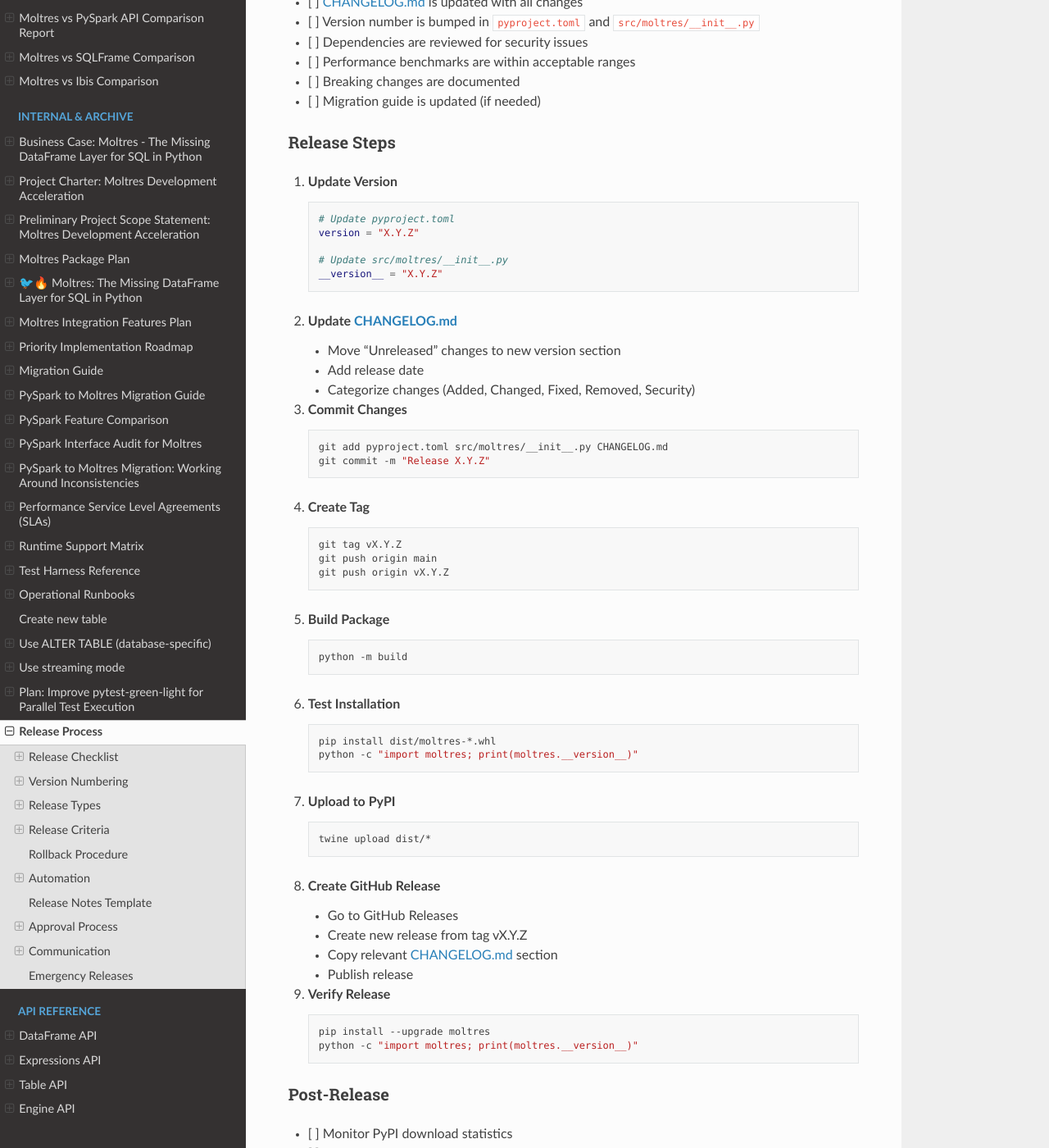
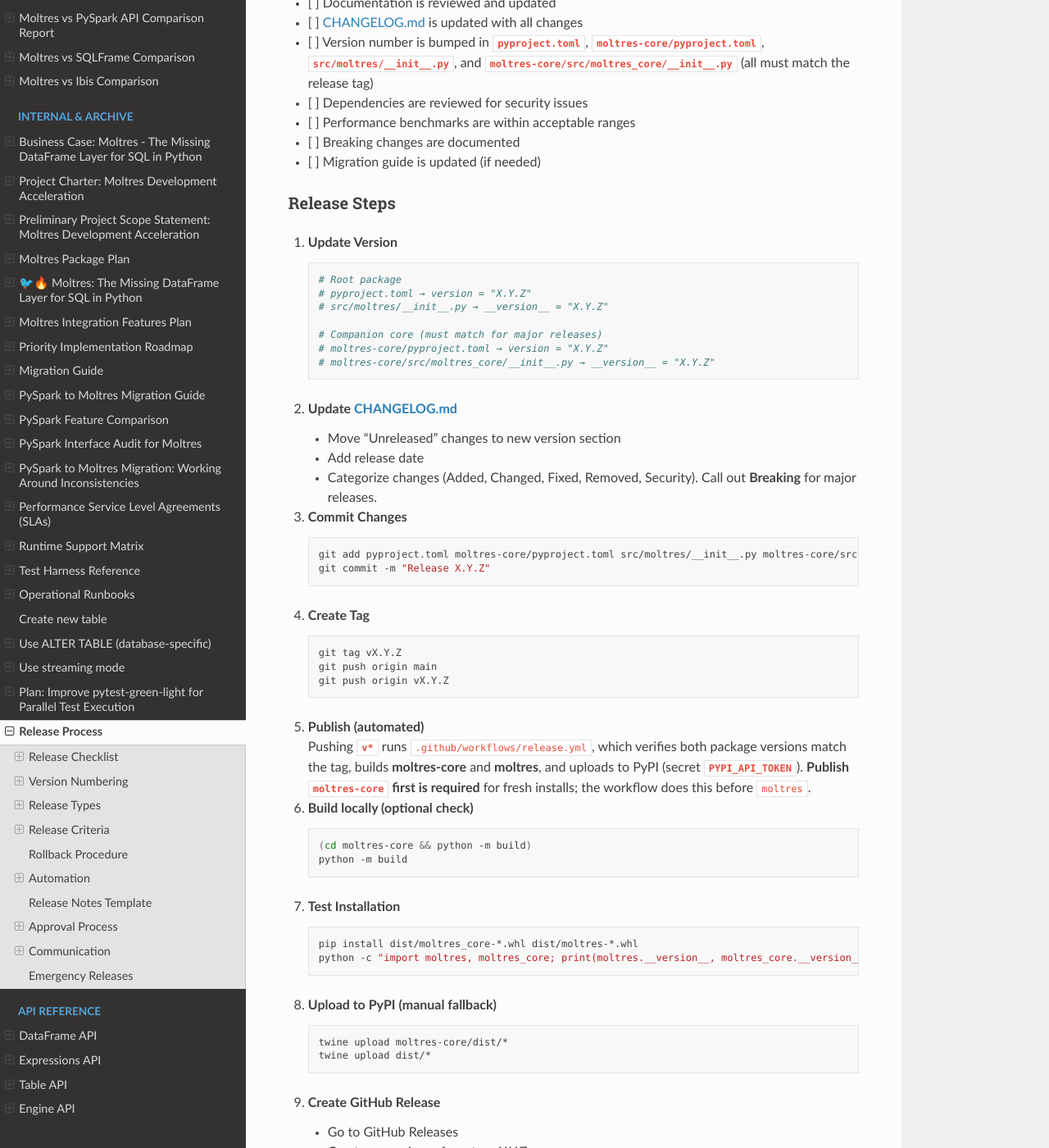
Before and after one commit to eddiethedean/moltres, a Sphinx documentation site: the page built from docs/RELEASE_PROCESS.md, in a window 1280 px wide and 1400 px high, scrolled down 422 px. Shown: the whole window at 82% size. Built offline with Sphinx 7.4.7 and the Read the Docs theme 3.1.0, drawn with Linux system fonts in a browser that asks for light colours; some of the changed text lies outside the part shown.

Commit message:
docs: prepare 1.0.0 release notes and metadata
- Document 1.0.0 in CHANGELOG (breaking core split, CI, pydantable)
- Set PyPI Development Status to Production/Stable for both packages
- Update RELEASE_PROCESS for dual-package versions and automated publish
- README pointer to CHANGELOG for upgraders; clarify embedded protocol version

````diff
--- a/docs/RELEASE_PROCESS.md
+++ b/docs/RELEASE_PROCESS.md
@@ -6,12 +6,12 @@
 
 ### Pre-Release
 
-- [ ] All tests pass (`pytest -n 10`)
-- [ ] Type checking passes (`mypy src`)
-- [ ] Linting passes (`ruff check .` and `ruff format --check .`)
+- [ ] All tests pass (`pytest -n 10` or your usual matrix)
+- [ ] Type checking passes (`mypy src moltres-core/src`)
+- [ ] Linting passes (`ruff check src docs/examples tests moltres-core/src` and `ruff format --check …`)
 - [ ] Documentation is reviewed and updated
 - [ ] CHANGELOG.md is updated with all changes
-- [ ] Version number is bumped in `pyproject.toml` and `src/moltres/__init__.py`
+- [ ] Version number is bumped in **`pyproject.toml`**, **`moltres-core/pyproject.toml`**, **`src/moltres/__init__.py`**, and **`moltres-core/src/moltres_core/__init__.py`** (all must match the release tag)
 - [ ] Dependencies are reviewed for security issues
 - [ ] Performance benchmarks are within acceptable ranges
 - [ ] Breaking changes are documented
@@ -21,21 +21,23 @@
 
 1. **Update Version**
    ```bash
-   # Update pyproject.toml
-   version = "X.Y.Z"
+   # Root package
+   # pyproject.toml → version = "X.Y.Z"
+   # src/moltres/__init__.py → __version__ = "X.Y.Z"
 
-   # Update src/moltres/__init__.py
-   __version__ = "X.Y.Z"
+   # Companion core (must match for major releases)
+   # moltres-core/pyproject.toml → version = "X.Y.Z"
+   # moltres-core/src/moltres_core/__init__.py → __version__ = "X.Y.Z"
    ```
 
 2. **Update CHANGELOG.md**
    - Move "Unreleased" changes to new version section
    - Add release date
-   - Categorize changes (Added, Changed, Fixed, Removed, Security)
+   - Categorize changes (Added, Changed, Fixed, Removed, Security). Call out **Breaking** for major releases.
 
 3. **Commit Changes**
    ```bash
-   git add pyproject.toml src/moltres/__init__.py CHANGELOG.md
+   git add pyproject.toml moltres-core/pyproject.toml src/moltres/__init__.py moltres-core/src/moltres_core/__init__.py CHANGELOG.md
    git commit -m "Release X.Y.Z"
    ```
 
@@ -46,29 +48,34 @@
    git push origin vX.Y.Z
    ```
 
-5. **Build Package**
+5. **Publish (automated)**
+   Pushing **`v*`** runs `.github/workflows/release.yml`, which verifies both package versions match the tag, builds **moltres-core** and **moltres**, and uploads to PyPI (secret **`PYPI_API_TOKEN`**). **Publish `moltres-core` first is required** for fresh installs; the workflow does this before `moltres`.
+
+6. **Build locally (optional check)**
    ```bash
+   (cd moltres-core && python -m build)
    python -m build
    ```
 
-6. **Test Installation**
+7. **Test Installation**
    ```bash
-   pip install dist/moltres-*.whl
-   python -c "import moltres; print(moltres.__version__)"
+   pip install dist/moltres_core-*.whl dist/moltres-*.whl
+   python -c "import moltres, moltres_core; print(moltres.__version__, moltres_core.__version__)"
    ```
 
-7. **Upload to PyPI**
+8. **Upload to PyPI (manual fallback)**
    ```bash
+   twine upload moltres-core/dist/*
    twine upload dist/*
    ```
 
-8. **Create GitHub Release**
+9. **Create GitHub Release**
    - Go to GitHub Releases
    - Create new release from tag vX.Y.Z
    - Copy relevant CHANGELOG.md section
    - Publish release
 
-9. **Verify Release**
+10. **Verify Release**
    ```bash
    pip install --upgrade moltres
    python -c "import moltres; print(moltres.__version__)"
--- a/pyproject.toml
+++ b/pyproject.toml
@@ -25,7 +25,7 @@
     "query-builder",
 ]
 classifiers = [
-    "Development Status :: 4 - Beta",
+    "Development Status :: 5 - Production/Stable",
     "Intended Audience :: Developers",
     "Programming Language :: Python",
     "Programming Language :: Python :: 3",
````
Also changed, not shown: CHANGELOG.md (+40 -27 lines), README.md (+2 -0 lines), 2 other files.
